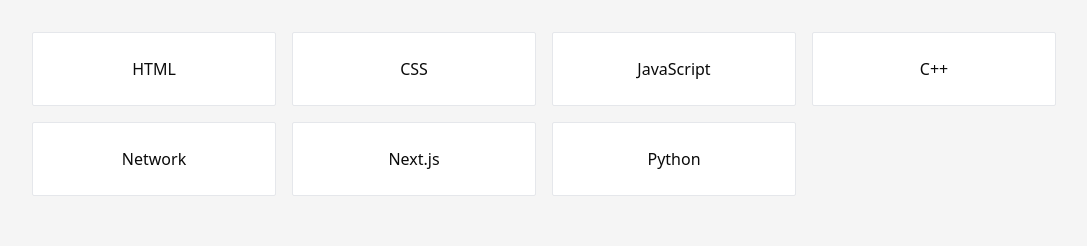
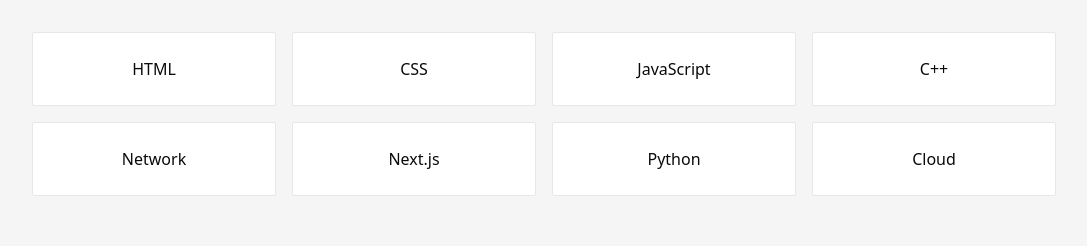
Before and after one commit to sanbay3/san_bay3_portfolio, a Next.js app: page / in a window 1280 px wide. Shown: the part 1460-1706 px from the top of the page, without its empty margins (96-1183 px from the left). Built offline with nearby package versions, Linux system fonts and the light colour scheme.

Commit message:
Add Skills

```diff
--- a/components/Skills.tsx
+++ b/components/Skills.tsx
@@ -14,6 +14,7 @@ export default function Skills() {
     'Network',
     'Next.js',
     'Python',
+    'Cloud',
     // 今後追加するスキルをここに記入
   ]
 
```
